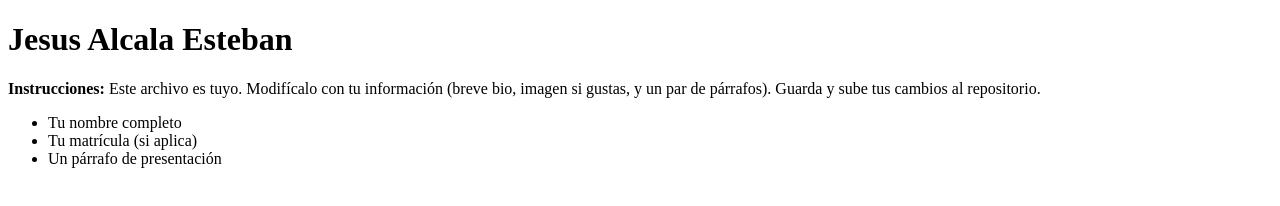
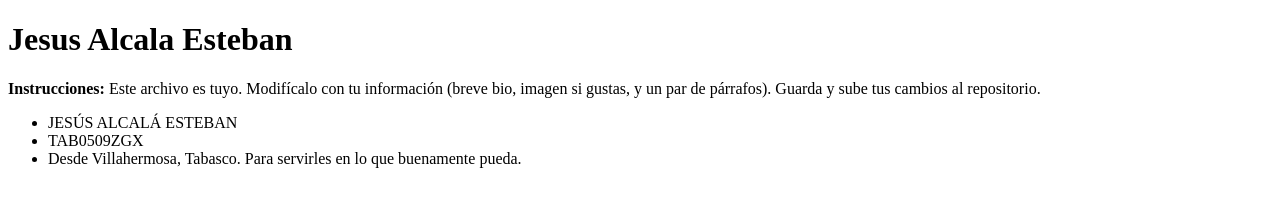
Before and after one commit to infotectransformaciondigital/practica-git-alumnos, a plain HTML site: page src/jesus_alcala_esteban.html in a window 1280 px wide. Drawn offline with Linux system fonts and the light colour scheme.

Commit message:
actualizo jesus

```diff
--- a/src/jesus_alcala_esteban.html
+++ b/src/jesus_alcala_esteban.html
@@ -9,9 +9,9 @@
   <h1>Jesus Alcala Esteban</h1>
   <p><strong>Instrucciones:</strong> Este archivo es tuyo. Modifícalo con tu información (breve bio, imagen si gustas, y un par de párrafos). Guarda y sube tus cambios al repositorio.</p>
   <ul>
-    <li>Tu nombre completo</li>
-    <li>Tu matrícula (si aplica)</li>
-    <li>Un párrafo de presentación</li>
+    <li>JESÚS ALCALÁ ESTEBAN</li>
+    <li>TAB0509ZGX</li>
+    <li>Desde Villahermosa, Tabasco. Para servirles en lo que buenamente pueda.</li>
   </ul>
 </body>
 </html>
```
